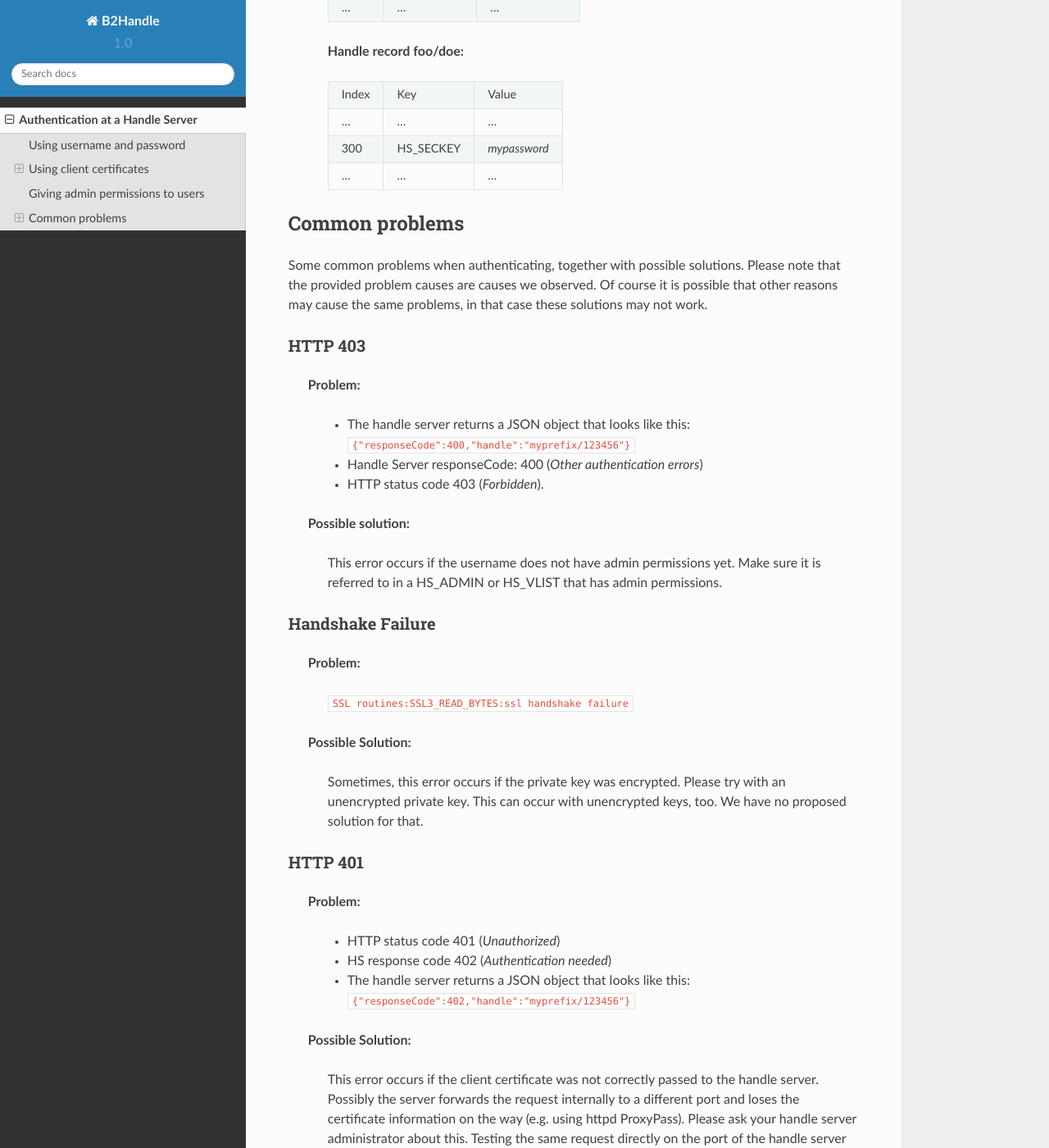
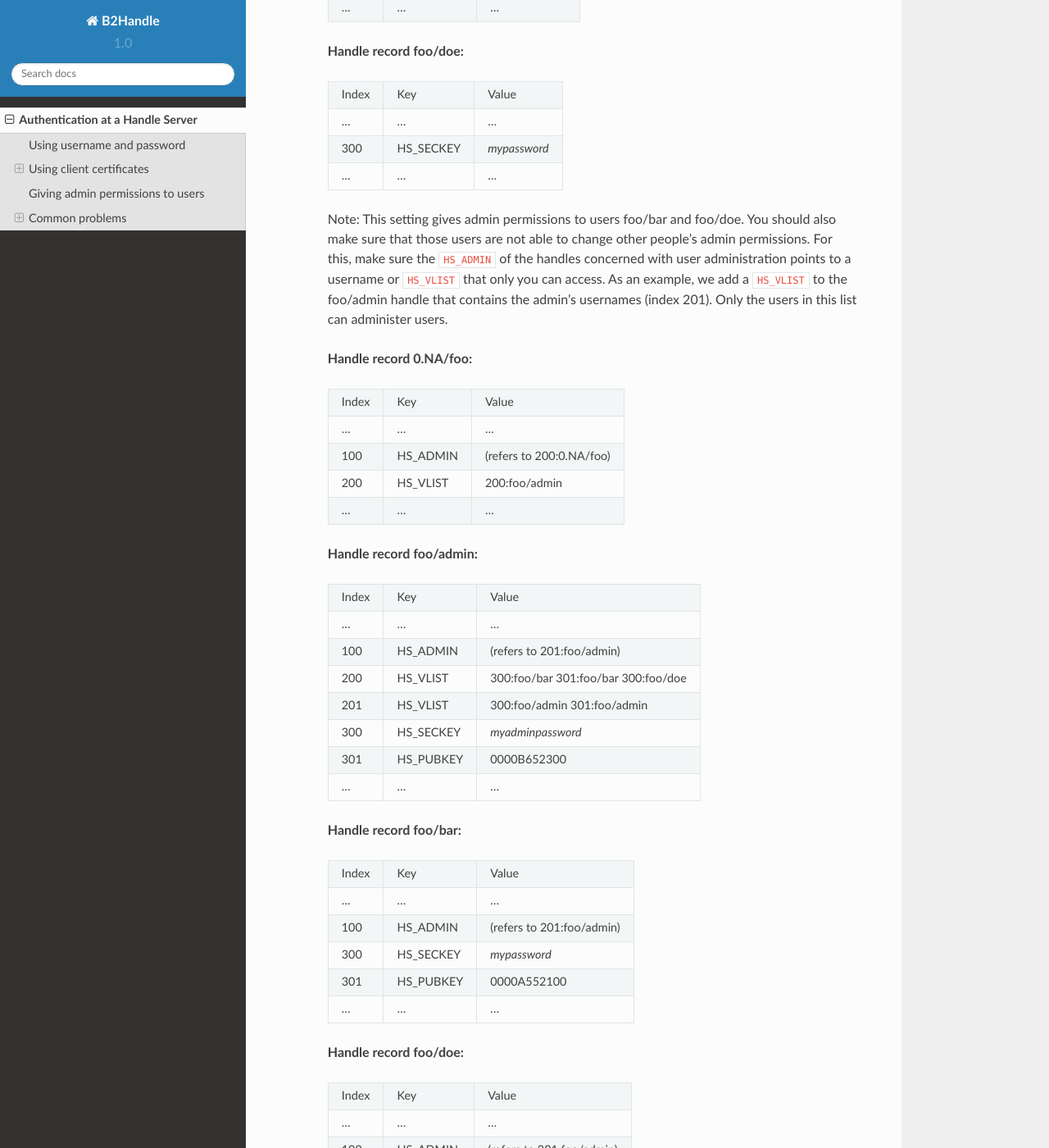
Before and after one commit to EUDAT-B2HANDLE/B2HANDLE, a Sphinx documentation site: the page built from docs/source/authentication.rst, in a window 1280 px wide and 1400 px high, scrolled down 6245 px. Shown: the whole window at 82% size. Built offline with Sphinx 7.4.7 and the Read the Docs theme 2.0.0, drawn with Linux system fonts in a browser that asks for light colours; pages that are not in the unit, such as notebooks, are missing from menus; some of the changed text lies outside the part shown.

Commit message:
docs: How to make sure users can not add other users.

```diff
--- a/docs/source/authentication.rst
+++ b/docs/source/authentication.rst
@@ -275,6 +275,62 @@ These are three ways to grant admin permissions to users **300:foo/bar** and **3
      ...  ...       ...
     ===== ========= =======================
 
+    Note: This setting gives admin permissions to users foo/bar and foo/doe. You should also make sure that those users
+    are not able to change other people's admin permissions. For this, make sure the ``HS_ADMIN`` of the handles concerned with
+    user administration points to a username or ``HS_VLIST`` that only you can access.
+    As an example, we add a ``HS_VLIST`` to the foo/admin handle that contains the admin's usernames (index 201). Only the users in this list
+    can administer users.
+
+
+    **Handle record 0.NA/foo:**
+
+    ===== ========= =======================
+    Index Key       Value
+    ...   ...       ...
+    100   HS_ADMIN  (refers to 200:0.NA/foo)
+    200   HS_VLIST  200:foo/admin
+     ...  ...       ...
+    ===== ========= =======================
+
+    **Handle record foo/admin:**
+
+    ===== ========= =======================
+    Index Key       Value
+    ...   ...       ...
+    100   HS_ADMIN  (refers to 201:foo/admin)
+    200   HS_VLIST  300:foo/bar
+                    301:foo/bar
+                    300:foo/doe
+    201   HS_VLIST  300:foo/admin
+                    301:foo/admin
+    300   HS_SECKEY *myadminpassword*
+    301   HS_PUBKEY 0000B652300
+     ...  ...       ...
+    ===== ========= =======================
+
+    **Handle record foo/bar:**
+
+    ===== ========= =======================
+    Index Key       Value
+    ...   ...       ...
+    100   HS_ADMIN  (refers to 201:foo/admin)
+    300   HS_SECKEY *mypassword*
+    301   HS_PUBKEY 0000A552100
+     ...  ...       ...
+    ===== ========= =======================
+
+    **Handle record foo/doe:**
+
+    ===== ========= =======================
+    Index Key       Value
+    ...   ...       ...
+    100   HS_ADMIN  (refers to 201:foo/admin)
+    300   HS_SECKEY *mypassword*
+     ...  ...       ...
+    ===== ========= =======================
+
+
+
 Common problems
 ===============
 
```
